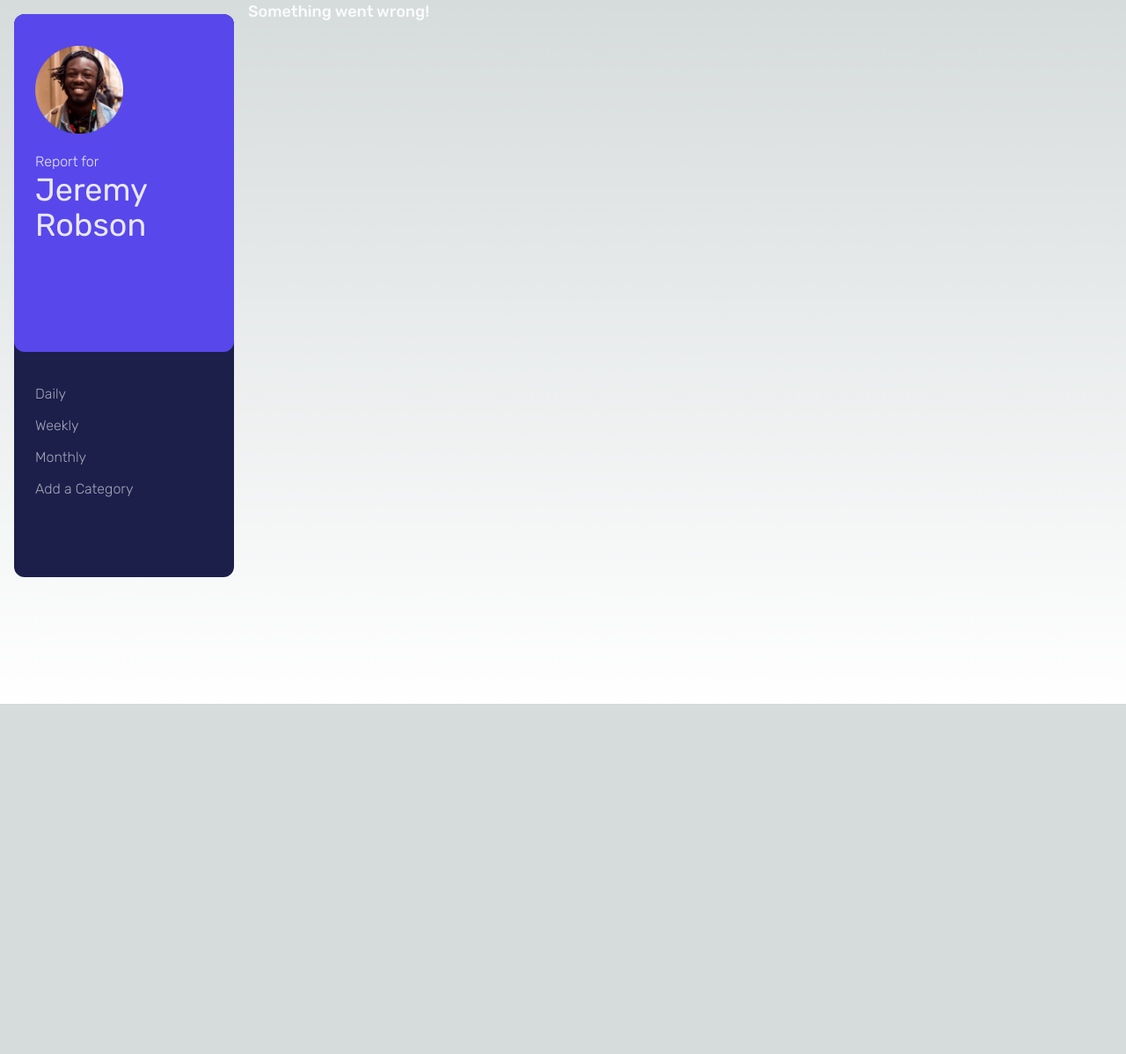
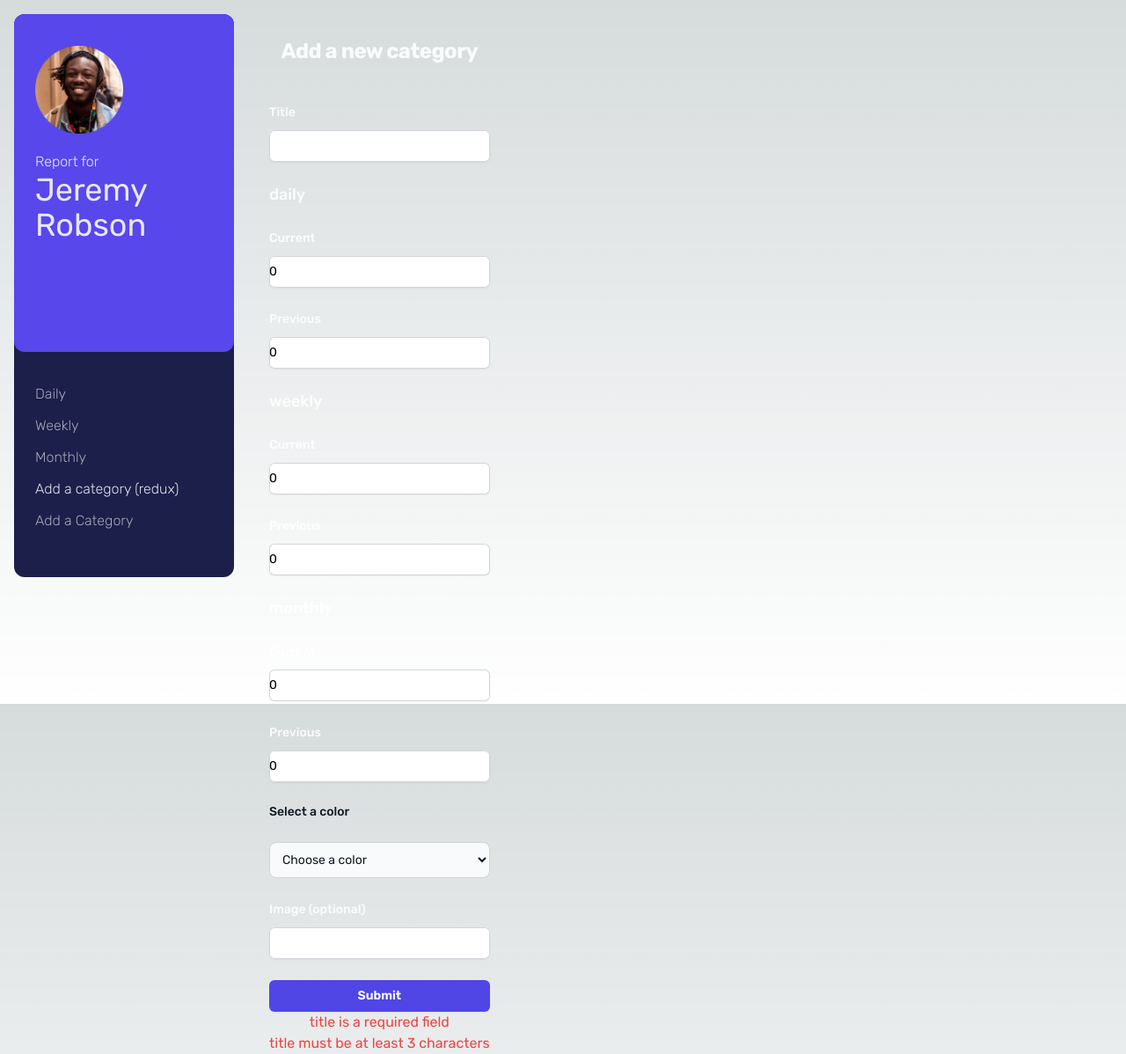
Before and after one commit to DavidVerghese/time-tracking-dashboard, a Next.js app: page /t/add-category in a window 1280 px wide. Shown: the whole page at 88% size. Before the commit the page ends 800 px from the top, so only its background shows below. Built offline with nearby package versions, Linux system fonts and the light colour scheme.

Commit message:
make add category form functional

```diff
--- a/app/Grid/Grid.tsx
+++ b/app/Grid/Grid.tsx
@@ -2,6 +2,7 @@
 import { store } from '../store'
 import { Provider } from 'react-redux'
 import Categories from '../features/categories/Categories'
+import AddCategoryForm from '../features/categories/addCategory'
 
 interface GridProps {
 	timeframe: string
@@ -11,7 +12,7 @@ export default function Grid({timeframe}: GridProps) {
 
 	return (
 		<Provider store={store}>
-			<Categories timeframe={timeframe}/>
+			{timeframe === 'add-category' ? <AddCategoryForm/> : <Categories timeframe={timeframe}/>}
 		</Provider>
 	)
 }
--- a/app/Sidebar/Sidebar.tsx
+++ b/app/Sidebar/Sidebar.tsx
@@ -35,6 +35,9 @@ export default function Sidebar() {
 				<Link href="/t/monthly">
 					<p className={`my-3 text-medium-emphasis ${linkColor("/t/monthly")}`}>Monthly</p>
         		</Link>
+				<Link href="/t/add-category">
+					<p>Add a category (redux)</p>
+        		</Link>
 				<Link href="/add-category">
 					<p className={`my-3 text-medium-emphasis ${linkColor("/add-category")}`}>Add a Category</p>
         		</Link>
--- a/app/add-category/page.tsx
+++ b/app/add-category/page.tsx
@@ -4,6 +4,7 @@ import { useState, useEffect } from 'react'
 import Timeframe from './timeframe'
 import Dropdown from './dropdown'
 import { object, string, number, date, InferType } from 'yup';
+import { addCategory } from '../features/categories/categoriesSlice';
 
 let timeframeSchema = object({
 	title: string().required().min(3),
@@ -53,8 +54,7 @@ interface FormData {
 	image?: string;
 };
 
-export default function addCategory() {
-
+export default function addCategoryForm() {
 	const [validationErrors, setValidationErrors] = useState<any>();
 	const [submitted, setSubmitted] = useState(false);
 	const [formData, setFormData] = useState<FormData>({
--- a/app/features/categories/Categories.tsx
+++ b/app/features/categories/Categories.tsx
@@ -5,7 +5,6 @@ import Category from '../../Category/Category';
 
 export default function Categores({timeframe}) {
   const categories = useSelector((state: RootState) => state.categories)
-  const dispatch = useDispatch()
 
   return (
     <div className="sm:grid grid-cols-2 lg:grid-cols-3 gap-4 sm:w-3/4 sm:h-4/5 m-4">
--- /dev/null
+++ b/app/features/categories/addCategory.tsx
@@ -0,0 +1,196 @@
+'use client'
+import React from 'react'
+import { useState, useEffect } from 'react'
+import type { RootState } from '../../store'
+import { useSelector, useDispatch } from 'react-redux'
+import { addCategory } from './categoriesSlice';
+import Timeframe from '../../add-category/timeframe'
+import Dropdown from '../../add-category/dropdown'
+import { object, string, number, date, InferType } from 'yup';
+
+let categorySchema = object({
+	title: string().required().min(3),
+	timeframes: object({
+		daily: object({
+			current: number().required().max(24),
+			previous: number().required().max(24)
+		}).required(),
+		weekly: object({
+			current: number().required().max(168),
+			previous: number().required().max(168)
+		}).required(),
+		monthly: object({
+			current: number().required().max(744),
+			previous: number().required().max(744)
+		}).required()
+	}).required(),
+	color: string(),
+	image: string()
+});
+
+type Category = InferType<typeof categorySchema>;
+
+const validate = async (data: Category):Promise<Object> => {
+	try {
+		return await categorySchema.validate(data, { abortEarly: false });
+	} catch (error) {
+		return error;
+	}
+};
+
+interface FormData {
+	title: string;
+	timeframes: {
+		daily: {
+			current: number;
+			previous: number;
+		};
+		weekly: {
+			current: number;
+			previous: number;
+		};
+		monthly: {
+			current: number;
+			previous: number;
+		};
+	};
+	color?: string;
+	image?: string;
+};
+
+export default function AddCategoryForm() {
+
+    const categories = useSelector((state: RootState) => state.categories)
+    const dispatch = useDispatch()
+	const [validationErrors, setValidationErrors] = useState<any>();
+	const [submitted, setSubmitted] = useState(false);
+
+    const [formData, setFormData] = useState<FormData>({
+		title: '',
+		timeframes: {
+			daily: {
+				current: 0,
+				previous: 0
+			},
+			weekly: {
+				current: 0,
+				previous: 0
+			},
+			monthly: {
+				current: 0,
+				previous: 0
+			}
+		},
+		color: '',
+		image: ''
+	});
+
+	useEffect(() => {
+		const result = validate(formData).then((result)=> {
+			if (result instanceof Error) {
+				setValidationErrors(result);
+			} else {
+				setValidationErrors("")
+			}
+		});
+	}, [submitted]);
+
+	function handleInputChange(event: React.ChangeEvent<HTMLInputElement>) {
+		const { name, value } = event.target;
+		setFormData({ ...formData, [name]: value });
+	}
+	function handleSelectChange(event: React.ChangeEvent<HTMLSelectElement>) {
+		const { name, value } = event.target;
+		setFormData({ ...formData, [name]: value });
+	}
+
+	function handleTimeframeInputChange(event: React.ChangeEvent<HTMLInputElement>, timeframe: string) {
+		const { name, value } = event.target;
+		setFormData({
+			...formData,
+			timeframes: {
+				...formData.timeframes,
+				[timeframe]: { ...formData.timeframes[timeframe],[name]: value }
+			}
+		});
+	}
+
+	function handleSubmit(event: React.FormEvent<HTMLFormElement>){
+		event.preventDefault();
+		setSubmitted(!submitted);
+		if (!validationErrors) {
+			// console.log('no errors occured')
+			// console.log(formData)
+			dispatch(addCategory(formData))
+		}
+		else {
+			// console.log('errors occured')
+			// console.log('validationErrors', validationErrors.errors)
+			// console.log('formData', formData)
+		}
+	}
+
+    return (
+
+    <div>
+        <div className="flex min-h-full flex-1 flex-col px-6">
+            <div className="sm:mx-auto sm:w-full sm:max-w-sm">
+                <h2 className="mt-10 text-center text-2xl font-bold leading-9 tracking-tight">
+                Add a new category
+                </h2>
+            </div>
+
+			<div className="mt-10 sm:mx-auto sm:w-full sm:max-w-sm">
+				<form className="space-y-6" action="#" method="POST" onClick={e=>handleSubmit(e)}>
+					<div>
+						<label htmlFor="title" className="block text-sm font-medium leading-6">
+							Title
+						</label>
+						<div className="mt-2">
+						<input
+							id="title"
+							name="title"
+							type="text"
+							value={ formData.title }
+							onChange={ handleInputChange }
+							required
+							className="block w-full rounded-md border-0 py-1.5 shadow-sm ring-1 ring-inset ring-gray-300 focus:ring-2 focus:ring-inset focus:ring-indigo-600 sm:text-sm text-black sm:leading-6"
+						/>
+						</div>
+					</div>
+					<Timeframe timeframe="daily" formData={ formData } handleTimeframeInputChange={ handleTimeframeInputChange }	/>
+					<Timeframe timeframe="weekly" formData={ formData } handleTimeframeInputChange={ handleTimeframeInputChange }	/>
+					<Timeframe timeframe="monthly" formData={ formData } handleTimeframeInputChange={ handleTimeframeInputChange }	/>
+					<Dropdown value={ formData.color } onChange={ handleSelectChange } />
+
+					<div>
+						<label htmlFor="image" className="block text-sm font-medium leading-6">
+							Image (optional)
+						</label>
+						<div className="mt-2">
+							<input
+								id="image"
+								name="image"
+								type="text"
+								value={ formData.image }
+								onChange={ handleInputChange }
+								className="block w-full rounded-md border-0 py-1.5 shadow-sm ring-1 ring-inset ring-gray-300 focus:ring-2 focus:ring-inset focus:ring-indigo-600 sm:text-sm text-black sm:leading-6"
+							/>
+						</div>
+					</div>
+
+					<div>
+						<button
+						type="submit"
+						className="flex w-full justify-center rounded-md bg-indigo-600 px-3 py-1.5 text-sm font-semibold leading-6 text-white shadow-sm hover:bg-indigo-500 focus-visible:outline focus-visible:outline-2 focus-visible:outline-offset-2 focus-visible:outline-indigo-600"
+						>
+						Submit
+						</button>
+						{ validationErrors ? validationErrors.errors.map((error, index) => (<div key={ index } className="text-red-500 text-center">{ error }</div>)) : "" }
+					</div>
+				</form>
+			</div>
+        </div>
+    </div>
+    )
+  }
--- a/app/t/[timeframe]/page.tsx
+++ b/app/t/[timeframe]/page.tsx
@@ -17,7 +17,7 @@ export async function generateMetadata({ params }: metadataProps) {
 }
 
 export default function timeTracker({ params }) {
-  const acceptableTimeFrames : Array<string> = ['daily', 'weekly', 'monthly'];
+  const acceptableTimeFrames : Array<string> = ['daily', 'weekly', 'monthly', 'add-category'];
   if (acceptableTimeFrames.includes(params.timeframe)) {
     return (<Grid timeframe={params.timeframe} />)
   }
```
